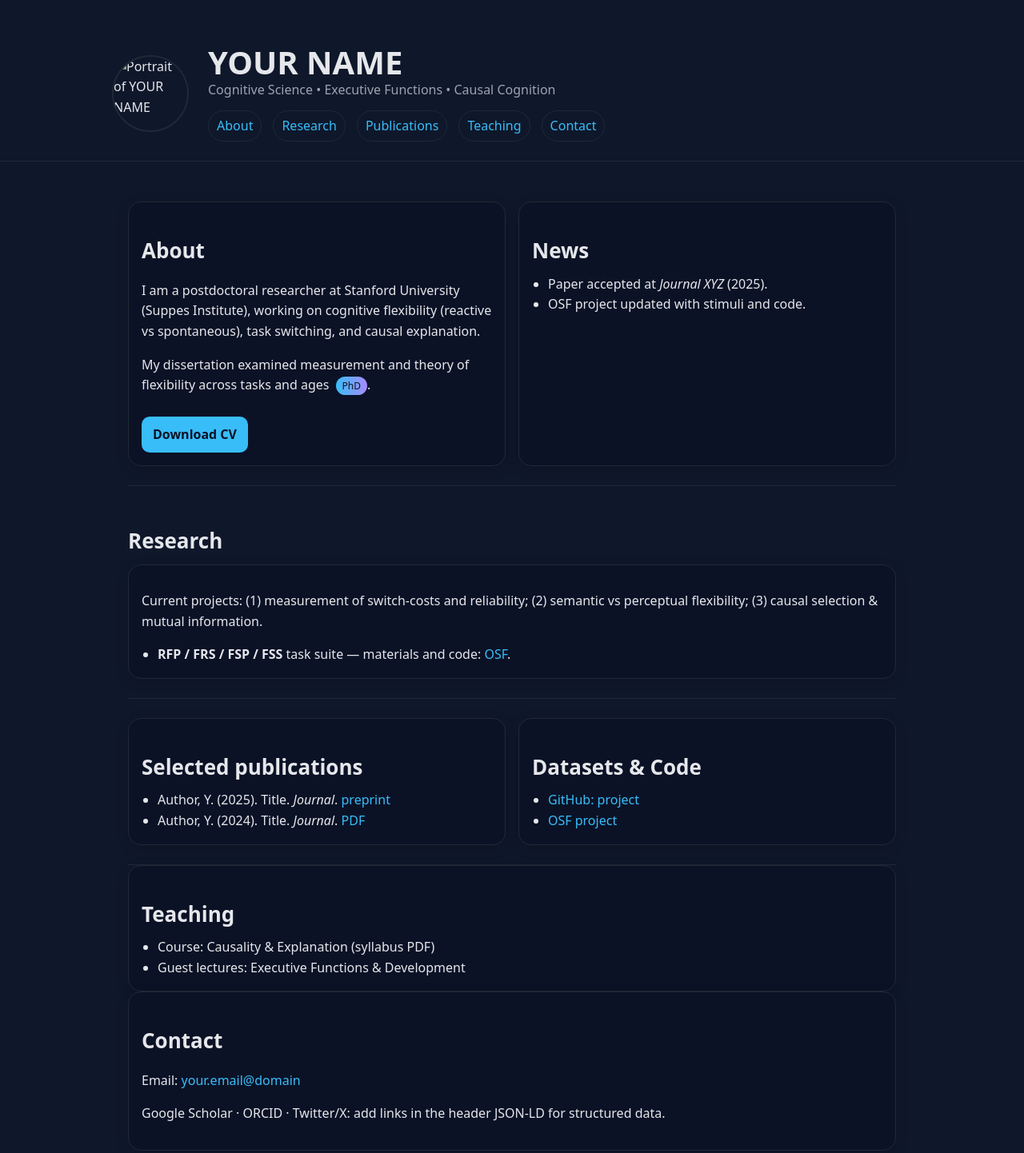
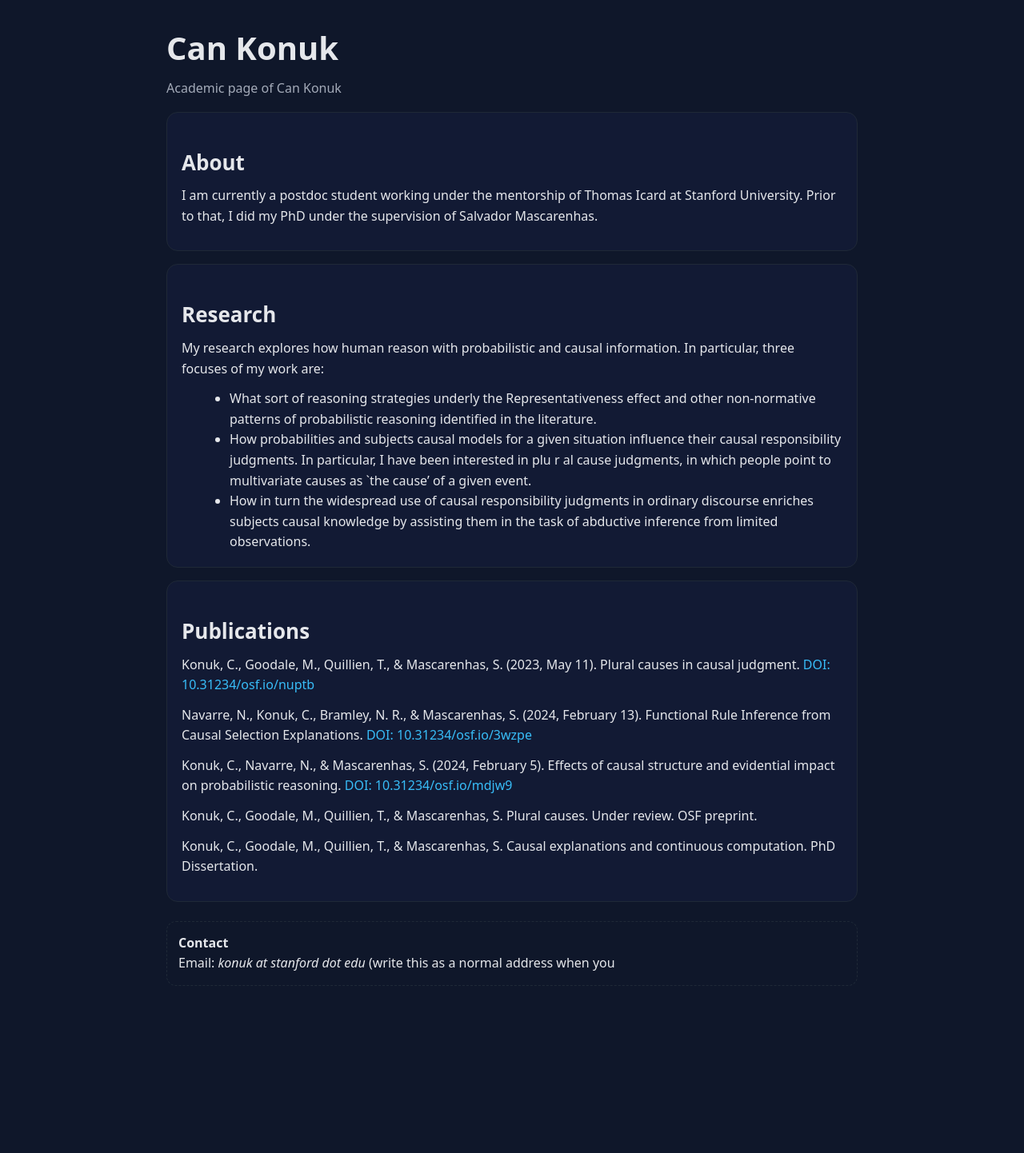
Before and after one commit to konukcan/konukcan, a plain HTML site: page index.html in a window 1280 px wide. Shown: the top 1442 px of the page at 80% size. After the commit the page ends 1261 px from the top, so only its background shows below. Drawn offline with Linux system fonts and the light colour scheme.

Commit message:
Update index.html

```diff
--- a/index.html
+++ b/index.html
@@ -3,170 +3,88 @@
 <head>
   <meta charset="utf-8" />
   <meta name="viewport" content="width=device-width, initial-scale=1" />
-  <title>YOUR NAME — Cognitive Science</title>
-  <meta name="description" content="YOUR NAME — PhD in Cognitive Science. Research on cognitive flexibility, task switching, and causal cognition. Publications, teaching, contact." />
-
-  <!-- Canonical & basic SEO -->
-  <link rel="canonical" href="https://USERNAME.github.io/" />
-
-  <!-- Open Graph -->
-  <meta property="og:title" content="YOUR NAME — Cognitive Science" />
-  <meta property="og:description" content="Research on cognitive flexibility, task switching, and causal cognition." />
-  <meta property="og:type" content="website" />
-  <meta property="og:url" content="https://USERNAME.github.io/" />
-  <meta property="og:image" content="https://USERNAME.github.io/assets/og-card.png" />
-
-  <!-- Twitter Cards -->
-  <meta name="twitter:card" content="summary_large_image" />
-  <meta name="twitter:title" content="YOUR NAME — Cognitive Science" />
-  <meta name="twitter:description" content="Research on cognitive flexibility, task switching, and causal cognition." />
-  <meta name="twitter:image" content="https://USERNAME.github.io/assets/og-card.png" />
-
-  <!-- JSON-LD Person schema -->
-  <script type="application/ld+json">
-  {
-    "@context": "https://schema.org",
-    "@type": "Person",
-    "name": "YOUR NAME",
-    "jobTitle": "Postdoctoral Researcher",
-    "affiliation": { "@type": "Organization", "name": "Stanford University" },
-    "url": "https://USERNAME.github.io/",
-    "email": "mailto:your.email@domain",
-    "sameAs": [
-      "https://scholar.google.com/citations?user=XXXX",
-      "https://orcid.org/0000-0000-0000-0000",
-      "https://osf.io/yourid/",
-      "https://psyarxiv.com/yourid/",
-      "https://github.com/USERNAME"
-    ]
-  }
-  </script>
-
-  <link rel="icon" href="/assets/favicon.ico" />
+  <title>Can Konuk</title>
+  <meta name="description" content="Academic page of Can Konuk." />
   <style>
     :root{
-      --bg:#0f172a;          /* slate-900 */
-      --panel:#0b1226;       /* slightly lighter for cards */
-      --text:#e5e7eb;        /* gray-200 */
-      --muted:#9ca3af;       /* gray-400 */
-      --brand:#38bdf8;       /* sky-400 */
-      --accent:#a78bfa;      /* violet-400 */
-      --max: 1000px;
+      --bg:#0f172a; --panel:#121a34; --text:#e5e7eb; --muted:#a3aab8; --brand:#38bdf8; --max:900px;
     }
     *{box-sizing:border-box}
-    html,body{margin:0;padding:0;background:var(--bg);color:var(--text);font:16px/1.6 system-ui,-apple-system,Segoe UI,Roboto,Ubuntu,"Helvetica Neue",Arial}
+    html,body{margin:0;background:var(--bg);color:var(--text);
+      font:16px/1.6 system-ui,-apple-system,Segoe UI,Roboto,Ubuntu,"Helvetica Neue",Arial}
+    .wrap{max-width:var(--max);margin:0 auto;padding:28px 18px}
+    h1{font-size:clamp(28px,4vw,40px);margin:0 0 6px}
+    h2{font-size:clamp(20px,3vw,26px);margin:24px 0 8px}
+    p{margin:0 0 12px}
+    .card{background:var(--panel);border:1px solid #1f2937;border-radius:14px;padding:18px;margin-top:16px}
+    ul{margin:8px 0 0 20px}
+    .muted{color:var(--muted)}
+    .contact{margin-top:24px;padding:14px;border:1px dashed #1f2937;border-radius:12px}
+    img.portrait{width:110px;height:110px;border-radius:50%;object-fit:cover;border:2px solid #1f2937;margin-right:14px}
+    header{display:flex;align-items:center;gap:14px;margin-bottom:6px}
     a{color:var(--brand);text-decoration:none}
     a:hover{text-decoration:underline}
-    header{
-      padding:56px 20px 24px;
-      border-bottom:1px solid #1f2937;
-    }
-    .wrap{max-width:var(--max);margin:0 auto}
-    .top{display:flex;gap:24px;align-items:center;flex-wrap:wrap}
-    .avatar{
-      width:96px;height:96px;border-radius:50%;object-fit:cover;border:2px solid #1f2937
-    }
-    h1{font-size:clamp(28px,4vw,40px);line-height:1.1;margin:0}
-    h2{font-size:clamp(20px,3vw,26px);margin:24px 0 8px}
-    .muted{color:var(--muted)}
-    nav{margin-top:12px;display:flex;gap:14px;flex-wrap:wrap}
-    nav a{padding:6px 10px;border:1px solid #1f2937;border-radius:999px}
-    main{padding:26px 20px}
-    section{padding:24px 0;border-bottom:1px solid #1f2937}
-    .card{
-      background:var(--panel);border:1px solid #1f2937;border-radius:16px;
-      padding:16px;box-shadow:0 4px 16px rgb(0 0 0 / .15)
-    }
-    .grid{display:grid;gap:16px}
-    @media (min-width: 800px){ .grid-2{grid-template-columns:1fr 1fr} }
-    ul{margin:0;padding-left:20px}
-    footer{padding:32px 20px;color:var(--muted);text-align:center}
-    .tag{font-size:12px;color:#0b1226;background:linear-gradient(90deg,var(--brand),var(--accent));
-      padding:2px 8px;border-radius:999px;display:inline-block;margin-left:8px}
-    .cta{display:inline-block;margin-top:10px;padding:10px 14px;border-radius:10px;background:var(--brand);color:#0b1226;font-weight:600}
-    .cta:hover{opacity:.9;text-decoration:none}
   </style>
 </head>
 <body>
+  <main class="wrap">
     <header>
-  <div class="wrap top">
-    <img class="avatar" src="assets/profile.jpg" alt="Portrait of YOUR NAME" />
+      <!-- Optional photo goes here later:
+      <img class="portrait" src="assets/profile.jpg" alt="Portrait of Can Konuk" />
+      -->
       <div>
-      <h1>YOUR NAME</h1>
-      <div class="muted">Cognitive Science • Executive Functions • Causal Cognition</div>
-      <nav aria-label="Primary">
-        <a href="#about">About</a>
-        <a href="#research">Research</a>
-        <a href="#publications">Publications</a>
-        <a href="#teaching">Teaching</a>
-        <a href="#contact">Contact</a>
-      </nav>
-    </div>
+        <h1>Can Konuk</h1>
+        <div class="muted">Academic page of Can Konuk</div>
       </div>
     </header>
 
-<main class="wrap">
-  <section id="about" class="grid grid-2">
-    <div class="card">
+    <section class="card" id="about">
       <h2>About</h2>
-      <p>I am a postdoctoral researcher at Stanford University (Suppes Institute), working on cognitive flexibility (reactive vs spontaneous), task switching, and causal explanation.</p>
-      <p>My dissertation examined measurement and theory of flexibility across tasks and ages<span class="tag">PhD</span>.</p>
-      <a class="cta" href="assets/CV.pdf">Download CV</a>
-    </div>
-    <div class="card">
-      <h2>News</h2>
-      <ul>
-        <li>Paper accepted at <em>Journal XYZ</em> (2025).</li>
-        <li>OSF project updated with stimuli and code.</li>
-      </ul>
-    </div>
+      <p>I am currently a postdoc student working under the mentorship of Thomas Icard at Stanford University. Prior to that, I did my PhD under the supervision of Salvador Mascarenhas.</p>
     </section>
 
-  <section id="research">
+    <section class="card" id="research">
       <h2>Research</h2>
-    <div class="card">
-      <p>Current projects: (1) measurement of switch-costs and reliability; (2) semantic vs perceptual flexibility; (3) causal selection & mutual information.</p>
+      <p>My research explores how human reason with probabilistic and causal information. In particular, three focuses of my work are:</p>
       <ul>
-        <li><strong>RFP / FRS / FSP / FSS</strong> task suite — materials and code: <a href="https://osf.io/yourid/">OSF</a>.</li>
-      </ul>
-    </div>
-  </section>
-
-  <section id="publications" class="grid grid-2">
-    <div class="card">
-      <h2>Selected publications</h2>
-      <ul>
-        <li>Author, Y. (2025). Title. <em>Journal</em>. <a href="https://psyarxiv.com/xxx/">preprint</a></li>
-        <li>Author, Y. (2024). Title. <em>Journal</em>. <a href="assets/paper.pdf">PDF</a></li>
-      </ul>
-    </div>
-    <div class="card">
-      <h2>Datasets & Code</h2>
-      <ul>
-        <li><a href="https://github.com/USERNAME/project">GitHub: project</a></li>
-        <li><a href="https://osf.io/yourid/">OSF project</a></li>
-      </ul>
-    </div>
-  </section>
-
-  <section id="teaching" class="card">
-    <h2>Teaching</h2>
-    <ul>
-      <li>Course: Causality & Explanation (syllabus PDF)</li>
-      <li>Guest lectures: Executive Functions & Development</li>
+        <li>What sort of reasoning strategies underly the Representativeness effect and other non-normative patterns of probabilistic reasoning identified in the literature.</li>
+        <li>How probabilities and subjects causal models for a given situation influence their causal responsibility judgments. In particular, I have been interested in plu r al cause judgments, in which people point to multivariate causes as `the cause’ of a given event.</li>
+        <li>How in turn the widespread use of causal responsibility judgments in ordinary discourse enriches subjects causal knowledge by assisting them in the task of abductive inference from limited observations.</li>
       </ul>
     </section>
 
-  <section id="contact" class="card">
-    <h2>Contact</h2>
-    <p>Email: <a href="mailto:your.email@domain">your.email@domain</a></p>
-    <p>Google Scholar · ORCID · Twitter/X: add links in the header JSON-LD for structured data.</p>
+    <section class="card" id="publications">
+      <h2>Publications</h2>
+
+      <p>
+        Konuk, C., Goodale, M., Quillien, T., &amp; Mascarenhas, S. (2023, May 11).
+        Plural causes in causal judgment.
+        <a href="https://doi.org/10.31234/osf.io/nuptb">DOI: 10.31234/osf.io/nuptb</a>
+      </p>
+
+      <p>
+        Navarre, N., Konuk, C., Bramley, N. R., &amp; Mascarenhas, S. (2024, February 13).
+        Functional Rule Inference from Causal Selection Explanations.
+        <a href="https://doi.org/10.31234/osf.io/3wzpe">DOI: 10.31234/osf.io/3wzpe</a>
+      </p>
+
+      <p>
+        Konuk, C., Navarre, N., &amp; Mascarenhas, S. (2024, February 5).
+        Effects of causal structure and evidential impact on probabilistic reasoning.
+        <a href="https://doi.org/10.31234/osf.io/mdjw9">DOI: 10.31234/osf.io/mdjw9</a>
+      </p>
+
+      <p>
+        Konuk, C., Goodale, M., Quillien, T., &amp; Mascarenhas, S.
+        Plural causes. Under review. OSF preprint.
+      </p>
+
+      <p>
+        Konuk, C., Goodale, M., Quillien, T., &amp; Mascarenhas, S.
+        Causal explanations and continuous computation. PhD Dissertation.
+      </p>
     </section>
-</main>
 
-<footer>
-  © <span id="y"></span> YOUR NAME • Built with GitHub Pages
-</footer>
-<script>document.getElementById('y').textContent=new Date().getFullYear();</script>
-</body>
-</html>
+    <section class="contact">
+      <strong>Contact</strong><br />
+      Email: <em>konuk at stanford dot edu</em> (write this as a normal address when you
```
Lines whose indentation alone changed are shown as unchanged.
